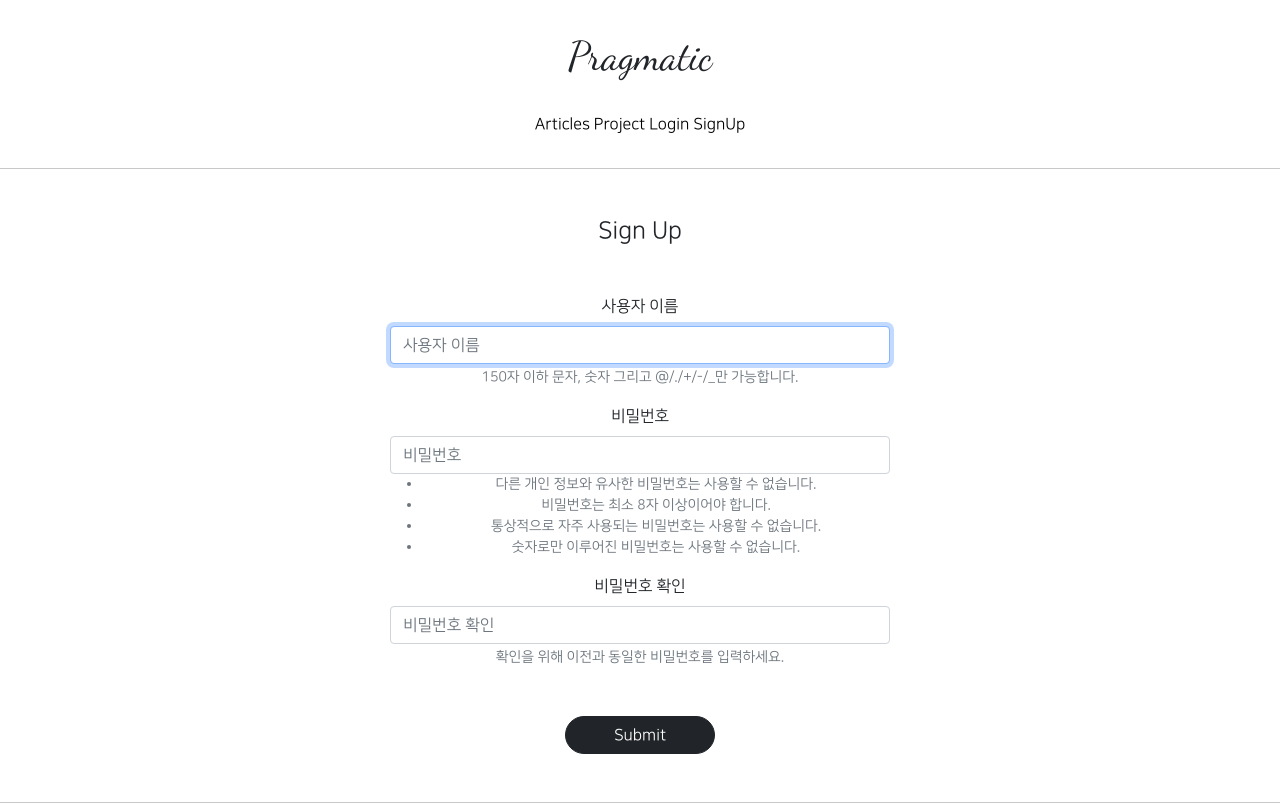
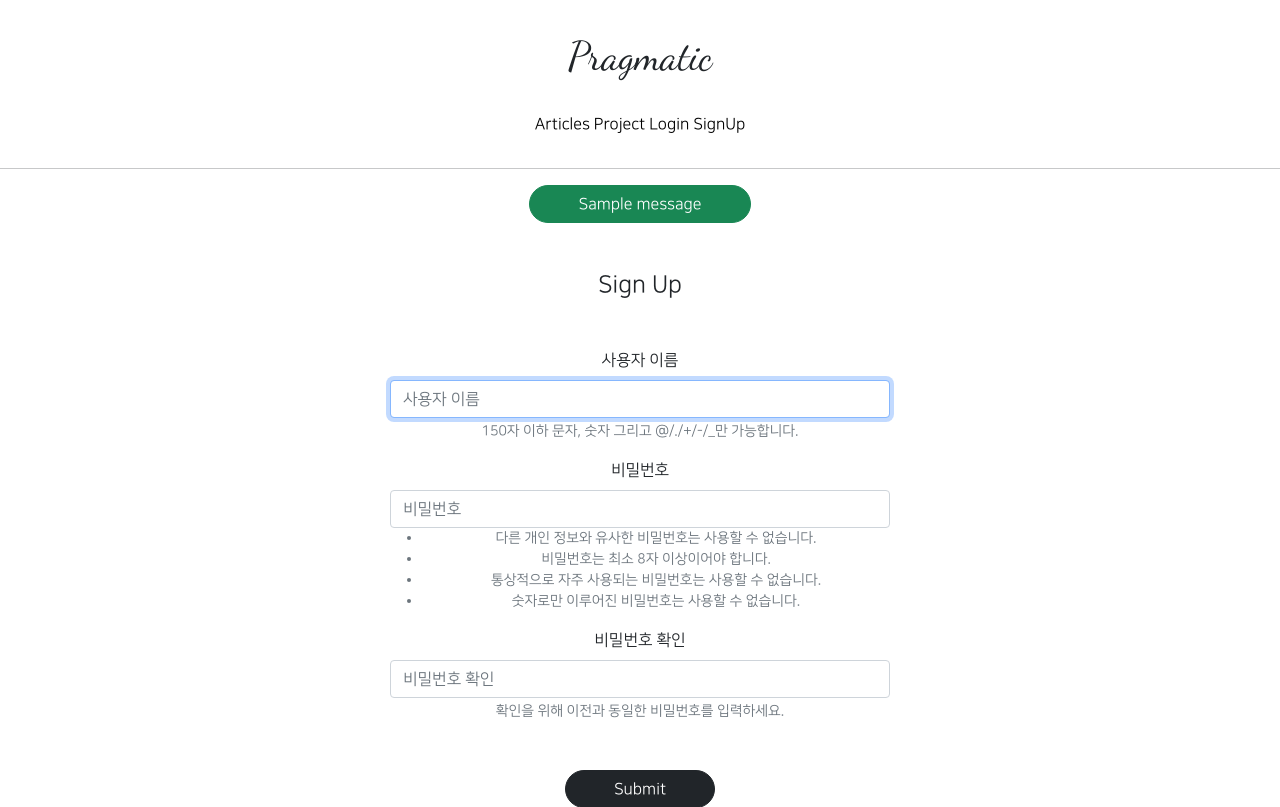
Before and after one commit to TTioTTi/gis_1ban, a Django app: page /accounts/create/ in a window 1280 px wide. Shown: the top 807 px of the page. Run offline with Django 3.2, Linux system fonts and the light colour scheme; tables that the repository leaves empty hold one stand-in row (values such as "Sample post"); one stand-in notice (Sample message) is shown; parts of the project's set-up code (start-up, migrations or seed data) failed here and were passed over; some libraries are stand-ins or nearby versions.

Commit message:
8/25 1ban class commit 2

```diff
--- a/likeapp/views.py
+++ b/likeapp/views.py
@@ -1,3 +1,4 @@
+from django.contrib import messages
 from django.contrib.auth.decorators import login_required
 from django.http import HttpResponseRedirect
 from django.shortcuts import render
@@ -20,11 +21,15 @@ class LikeArticleView(RedirectView):
 
         likeRecord = LikeRecord.objects.filter(user=user, article=article)
         if likeRecord.exists():
+            # 좋아요 반영 X
+            messages.add_message(request, messages.ERROR, '좋아요는 한 번만 가능합니다.')
             return HttpResponseRedirect(reverse('articleapp:detail', kwargs={'pk': kwargs['article_pk']}))
         else:
             LikeRecord(user=user, article=article).save()
         article.like += 1
         article.save()
+        # 좋아요 반영 O
+        messages.add_message(request, messages.SUCCESS, '좋아요가 반영되었습니다.')
         return super().get(request, *args, **kwargs)
 
     def get_redirect_url(self, *args, **kwargs):
--- a/templates/base.html
+++ b/templates/base.html
@@ -7,6 +7,14 @@
 
 <hr>
 
+
+{% for message in messages %}
+    <div class="text-center">
+        <div class="btn btn-success rounded-pill px-5">
+            {{ message }}
+        </div>
+    </div>
+{% endfor %}
 
 {% block content %}
 {% endblock %}
```
